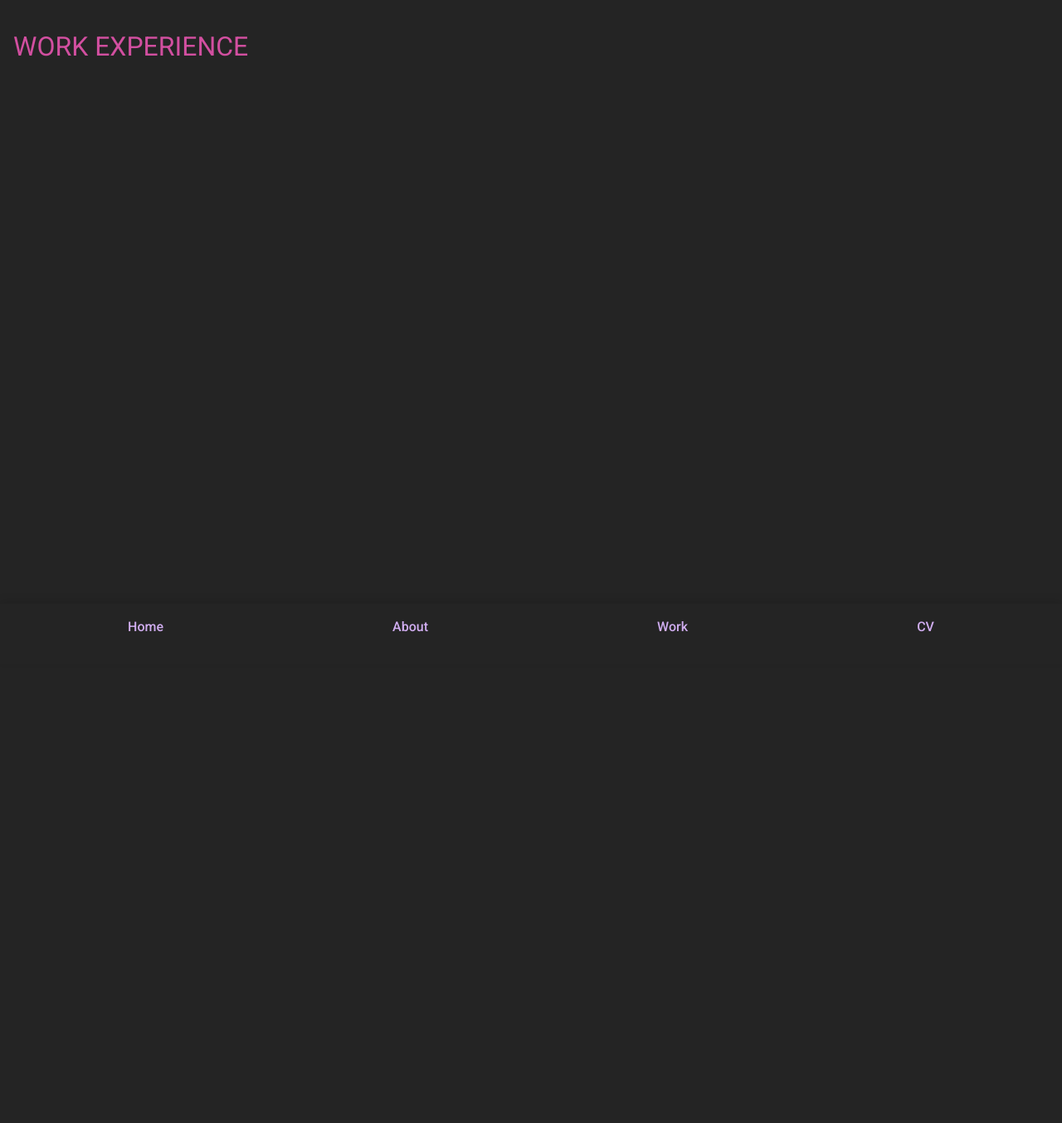
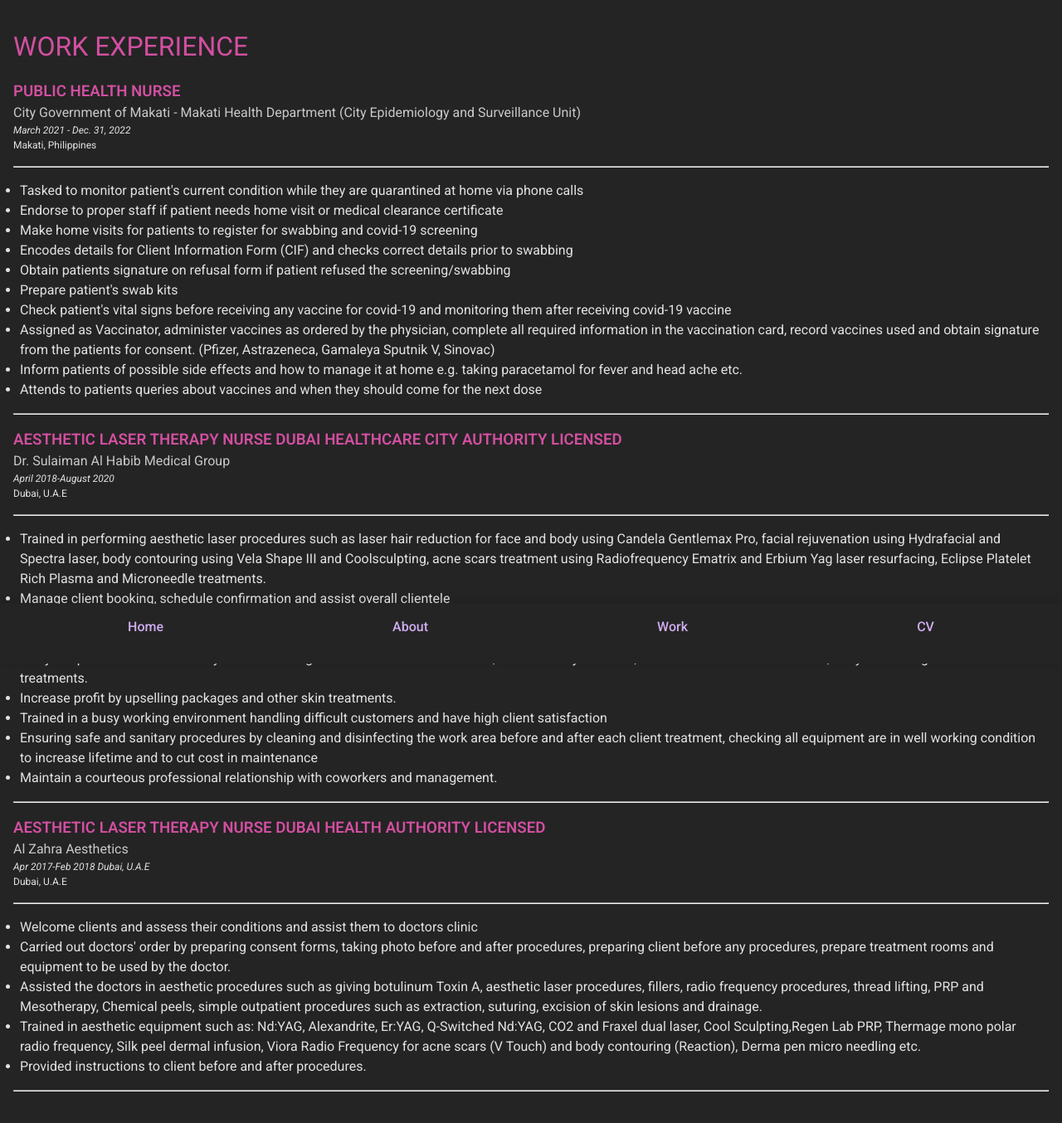
Before and after one commit to RamonSanGabriel/klaire-cv, a React (Vite) app in the folder klaire-CV/: page /work in a window 1280 px wide. Shown: the top 1354 px of the page at 83% size. Before the commit the page ends 800 px from the top, so only its background shows below. Built offline with nearby package versions, Linux system fonts and the light colour scheme; a web font is replaced by a local one.

Commit message:
Work.jsx

```diff
--- a/klaire-CV/src/App.jsx
+++ b/klaire-CV/src/App.jsx
@@ -1,5 +1,5 @@
 import './App.css';
-import { lazy } from 'react';
+import { lazy, useEffect } from 'react';
 
 import SharedLayout from './components/SharedLayout/SharedLayout';
 import { Routes, Route } from 'react-router-dom';
@@ -16,6 +16,9 @@ const WorkPage = lazy(() => import('./pages/WorkPage/WorkPage'));
 const CVPage = lazy(() => import('./pages/CVPage/CVPage'));
 
 function App() {
+  useEffect(() => {
+    window.scrollTo(0, 0);
+  });
   return (
     <>
       <Routes>
--- a/klaire-CV/src/components/About/About.module.css
+++ b/klaire-CV/src/components/About/About.module.css
@@ -3,6 +3,6 @@
 
   & p {
     text-align: justify;
-    padding: 0 1rem;
+    /* padding: 0 1rem; */
   }
 }
--- /dev/null
+++ b/klaire-CV/src/components/Work/Work.jsx
@@ -0,0 +1,131 @@
+import css from './Work.module.css';
+import { work, work2, work3 } from '../../data/work';
+
+const Work = () => {
+  return (
+    <>
+      <section>
+        <ul>
+          {work.map(
+            ({
+              id,
+              position,
+              company,
+              duration,
+              location,
+              tasks1,
+              tasks2,
+              tasks3,
+              tasks4,
+              tasks5,
+              tasks6,
+              tasks7,
+              tasks8,
+              tasks9,
+              tasks10,
+            }) => (
+              <li className={css.workList} key={id}>
+                <div>
+                  <h3 className={css.position}>{position}</h3>
+                  <p className={css.company}>{company}</p>
+                  <p className={css.duration}>{duration}</p>
+                  <p className={css.location}>{location}</p>
+                </div>
+                <hr />
+                <p className={css.workListItem}>{tasks1}</p>
+                <p className={css.workListItem}>{tasks2}</p>
+                <p className={css.workListItem}>{tasks3}</p>
+                <p className={css.workListItem}>{tasks4}</p>
+                <p className={css.workListItem}>{tasks5}</p>
+                <p className={css.workListItem}>{tasks6}</p>
+                <p className={css.workListItem}>{tasks7}</p>
+                <p className={css.workListItem}>{tasks8}</p>
+                <p className={css.workListItem}>{tasks9}</p>
+                <p className={css.workListItem}>{tasks10}</p>
+                <hr />
+              </li>
+            )
+          )}
+        </ul>
+
+        <ul>
+          {work2.map(
+            ({
+              id,
+              position,
+              company,
+              duration,
+              location,
+              tasks1,
+              tasks2,
+              tasks3,
+              tasks4,
+              tasks5,
+              tasks6,
+              tasks7,
+              tasks8,
+              tasks9,
+            }) => (
+              <li className={css.workList} key={id}>
+                <div>
+                  <h3 className={css.position}>{position}</h3>
+                  <p className={css.company}>{company}</p>
+                  <p className={css.duration}>{duration}</p>
+                  <p className={css.location}>{location}</p>
+                </div>
+                <hr />
+                {/* <div className={css.workListItemContainer}> */}
+                <p className={css.workListItem}>{tasks1}</p>
+                <p className={css.workListItem}>{tasks2}</p>
+                <p className={css.workListItem}>{tasks3}</p>
+                <p className={css.workListItem}>{tasks4}</p>
+                <p className={css.workListItem}>{tasks5}</p>
+                <p className={css.workListItem}>{tasks6}</p>
+                <p className={css.workListItem}>{tasks7}</p>
+                <p className={css.workListItem}>{tasks8}</p>
+                <p className={css.workListItem}>{tasks9}</p>
+
+                <hr />
+              </li>
+            )
+          )}
+        </ul>
+
+        <ul>
+          {work3.map(
+            ({
+              id,
+              position,
+              company,
+              duration,
+              location,
+              tasks1,
+              tasks2,
+              tasks3,
+              tasks4,
+              tasks5,
+            }) => (
+              <li className={css.workList} key={id}>
+                <div>
+                  <h3 className={css.position}>{position}</h3>
+                  <p className={css.company}>{company}</p>
+                  <p className={css.duration}>{duration}</p>
+                  <p className={css.location}>{location}</p>
+                </div>
+                <hr />
+                <p className={css.workListItem}>{tasks1}</p>
+                <p className={css.workListItem}>{tasks2}</p>
+                <p className={css.workListItem}>{tasks3}</p>
+                <p className={css.workListItem}>{tasks4}</p>
+                <p className={css.workListItem}>{tasks5}</p>
+                <hr />
+              </li>
+            )
+          )}
+        </ul>
+      </section>
+    </>
+  );
+};
+
+export default Work;
--- /dev/null
+++ b/klaire-CV/src/components/Work/Work.module.css
@@ -0,0 +1,26 @@
+.workList {
+  margin: 1rem 0;
+
+  & hr {
+    margin: 1rem 0;
+  }
+}
+.position {
+  font-weight: 600;
+}
+.company {
+  color: #c9c9c9;
+  /* font-weight: 500; */
+}
+.duration {
+  font-style: italic;
+  font-size: 0.75rem;
+}
+.location {
+  font-size: 0.75rem;
+}
+.workListItem {
+  display: list-item;
+  list-style-type: disc;
+  margin: 0 0.5rem;
+}
--- /dev/null
+++ b/klaire-CV/src/data/work.js
@@ -0,0 +1,81 @@
+export const work = [
+  {
+    id: 1,
+    position: 'Public Health Nurse',
+    company:
+      'City Government of Makati - Makati Health Department (City Epidemiology and Surveillance Unit)',
+    duration: 'March 2021 - Dec. 31, 2022',
+    location: 'Makati, Philippines',
+    tasks1:
+      // prettier-ignore
+      "Tasked to monitor patient's current condition while they are quarantined at home via phone calls",
+    tasks2:
+      'Endorse to proper staff if patient needs home visit or medical clearance certificate',
+    tasks3:
+      'Make home visits for patients to register for swabbing and covid-19 screening',
+    tasks4:
+      'Encodes details for Client Information Form (CIF) and checks correct details prior to swabbing',
+    tasks5:
+      // prettier-ignore
+      "Obtain patients signature on refusal form if patient refused the screening/swabbing",
+    // prettier-ignore
+    tasks6: "Prepare patient's swab kits",
+    tasks7:
+      // prettier-ignore
+      "Check patient's vital signs before receiving any vaccine for  covid-19 and monitoring them after receiving covid-19 vaccine",
+    tasks8:
+      'Assigned as Vaccinator, administer vaccines as ordered by the physician, complete all required information in the vaccination card, record vaccines used and obtain signature from the patients for consent. (Pfizer, Astrazeneca, Gamaleya Sputnik V, Sinovac)',
+    tasks9:
+      'Inform patients of possible side effects and how to manage it at home e.g. taking paracetamol for fever and head ache etc.',
+    tasks10:
+      'Attends to patients queries about vaccines and when they should come for the next dose',
+  },
+];
+
+export const work2 = [
+  {
+    id: 2,
+    position:
+      'Aesthetic Laser Therapy Nurse Dubai Healthcare City Authority Licensed',
+    company: 'Dr. Sulaiman Al Habib Medical Group',
+    duration: 'April 2018-August 2020',
+    location: 'Dubai, U.A.E',
+    tasks1:
+      'Trained in performing aesthetic laser procedures such as laser hair reduction for face and body using Candela Gentlemax Pro, facial rejuvenation using Hydrafacial and Spectra laser, body contouring using Vela Shape III and Coolsculpting, acne scars treatment using Radiofrequency Ematrix and Erbium Yag laser resurfacing, Eclipse Platelet Rich Plasma and Microneedle treatments.',
+    tasks2:
+      'Manage client booking, schedule confirmation and assist overall clientele',
+    tasks3:
+      'Perform initial client assessment and skin analysis using Visia skin analyser and assist client to meet the doctor for initial consultation',
+    tasks4:
+      'Assist doctors during invasive procedures and other advanced treatments such as Ultherapy',
+    tasks5:
+      'Carry out procedure as ordered by the dermatologist such as laser hair reduction, facial skin rejuvenation, milia and blackhead extractions, body contouring and acne and scar treatments.',
+    tasks6: 'Increase profit by upselling packages and other skin treatments.',
+    tasks7:
+      'Trained in a busy working environment handling difficult customers and have high client satisfaction',
+    tasks8:
+      'Ensuring safe and sanitary procedures by cleaning and disinfecting the work area before and after each client treatment, checking all equipment are in well working condition to increase lifetime and to cut cost in maintenance',
+    tasks9:
+      'Maintain a courteous professional relationship with coworkers and management.',
+  },
+];
+
+export const work3 = [
+  {
+    id: 3,
+    position: 'Aesthetic Laser Therapy Nurse Dubai Health Authority Licensed',
+    company: 'Al Zahra Aesthetics',
+    duration: 'Apr 2017-Feb 2018 Dubai, U.A.E',
+    location: 'Dubai, U.A.E',
+    tasks1:
+      'Welcome clients and assess their conditions and assist them to doctors clinic',
+    tasks2:
+      // prettier-ignore
+      "Carried out doctors' order by preparing consent forms, taking photo before and after procedures, preparing client before any procedures, prepare treatment rooms and equipment to be used by the doctor.",
+    tasks3:
+      'Assisted the doctors in aesthetic procedures such as giving botulinum Toxin A, aesthetic laser procedures, fillers, radio frequency procedures, thread lifting, PRP and Mesotherapy, Chemical peels, simple outpatient procedures such as extraction, suturing, excision of skin lesions and drainage.',
+    tasks4:
+      'Trained in aesthetic equipment such as: Nd:YAG, Alexandrite, Er:YAG, Q-Switched Nd:YAG, CO2 and Fraxel dual laser, Cool Sculpting,Regen Lab PRP, Thermage mono polar radio frequency, Silk peel dermal infusion, Viora Radio Frequency for acne scars (V Touch) and body contouring (Reaction), Derma pen micro needling etc.',
+    tasks5: 'Provided instructions to client before and after procedures.',
+  },
+];
--- a/klaire-CV/src/pages/WorkPage/WorkPage.jsx
+++ b/klaire-CV/src/pages/WorkPage/WorkPage.jsx
@@ -1,9 +1,10 @@
-import React from 'react';
+import Work from '../../components/Work/Work';
 
 const WorkPage = () => {
   return (
     <div>
       <h1>Work Experience</h1>
+      <Work />
     </div>
   );
 };
```
